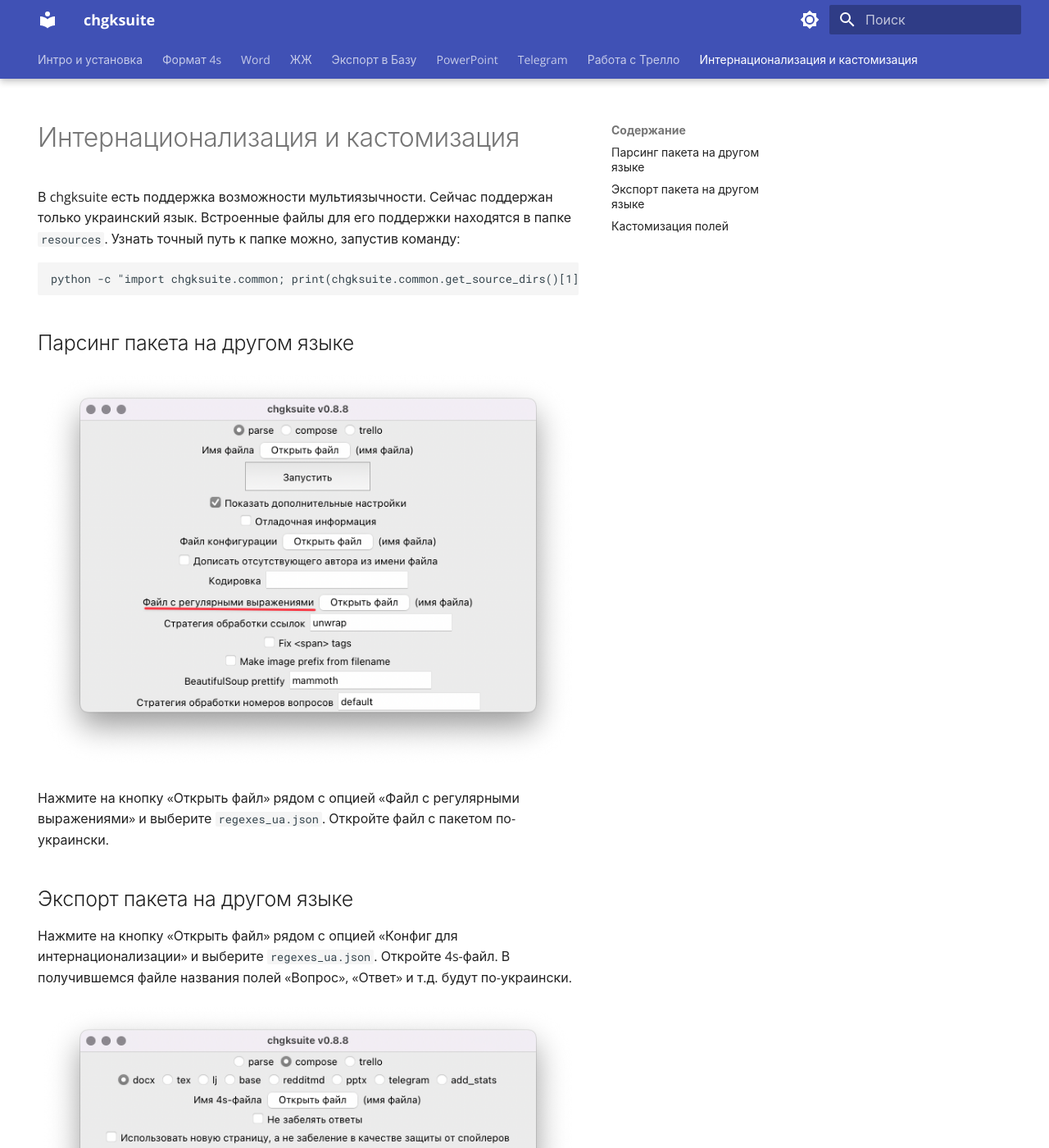
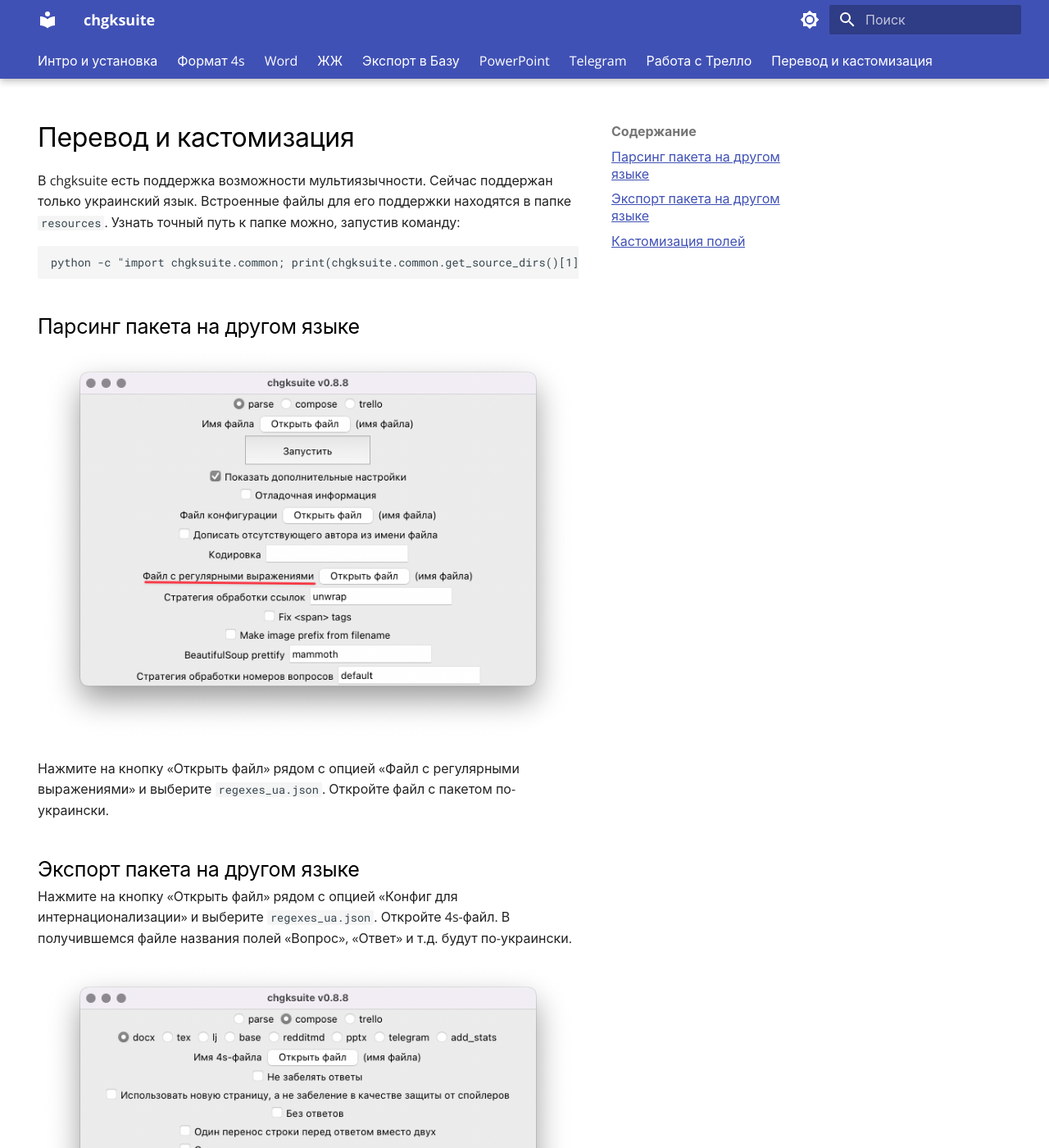
Before and after one commit to peczony/chgksuite, an MkDocs documentation site: the page built from docs/docs/i14n.md, in a window 1280 px wide and 1400 px high. Shown: the whole window at 82% size. Built offline with MkDocs 1.6.1 and Material for MkDocs 9.7.7, drawn with Linux system fonts in a browser that asks for light colours.

Commit message:
fix styling

```diff
--- a/docs/docs/i14n.md
+++ b/docs/docs/i14n.md
@@ -3,7 +3,7 @@
   - navigation
 ---
 
-# Интернационализация и кастомизация
+# Перевод и кастомизация
 
 В chgksuite есть поддержка возможности мультиязычности. Сейчас поддержан только украинский язык. Встроенные файлы для его поддержки находятся в папке `resources`. Узнать точный путь к папке можно, запустив команду:
 
--- a/docs/docs/stylesheets/extra.css
+++ b/docs/docs/stylesheets/extra.css
@@ -1,3 +1,30 @@
+:root > * {
+    --md-primary-fg-color--light: #000 !important;
+    --md-primary-fg-color--dark:  #000 !important;
+}
+
 .md-content { max-width: 70em; }
 
-p a { text-decoration: underline;}
+@media screen and (min-width: 1300px) {
+    .md-sidebar {margin-left: 100px;}
+}
+
+.md-content h1, .md-content h2, .md-content h3, .md-content h4 { color: #000; font-weight: 400; }
+
+.md-content h1 { margin-bottom: 20px;}
+.md-typeset h2 { margin-bottom: -8px;}
+.md-typeset h3 { margin-bottom: -8px;}
+
+.md-typeset pre { margin-bottom: 32px; }
+
+p a { text-decoration: underline; }
+
+p {margin-bottom: 12px; margin-top: 12px; }
+
+.md-tabs__link {transition: none; opacity: 1; font-size:16px;}
+
+label.md-nav__title, a.md-nav__link {font-size: 16px;}
+
+.md-tabs__link--active, .md-tabs__link:hover {border-bottom: 1px solid white;}
+
+a.md-nav__link {color: var(--md-typeset-a-color); text-decoration: underline;}
```
